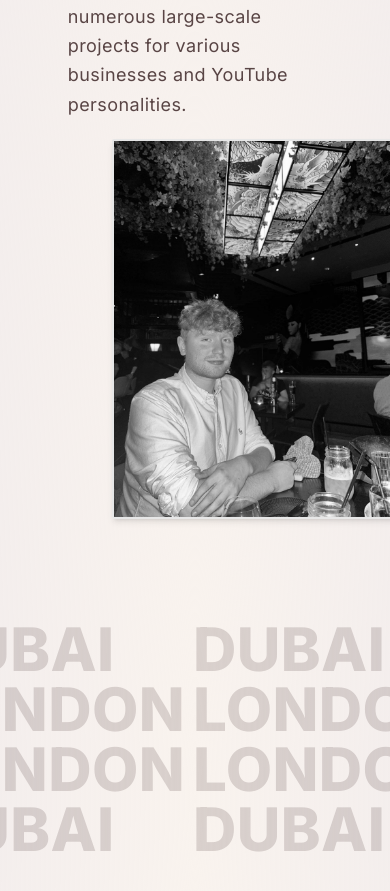
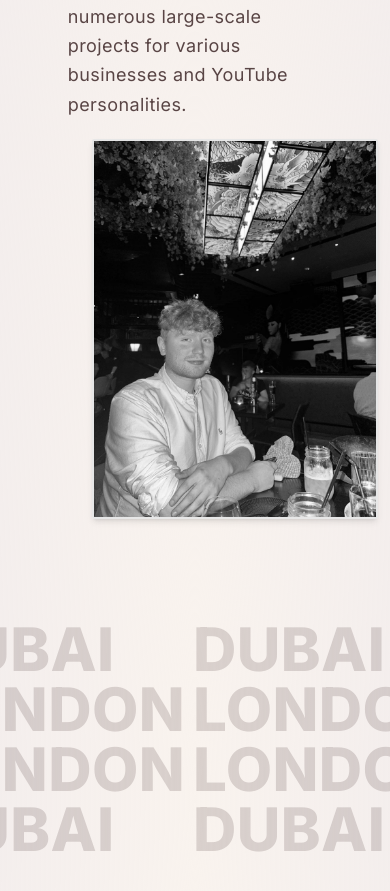
Before and after one commit to thomassbooth/Thomas-Booth-Portfolio, a Next.js app: page /about in a window 390 px wide. Shown: the part 1208-2099 px from the top of the page. Built offline with nearby package versions, Linux system fonts and the light colour scheme.

Commit message:
responsive

```diff
--- a/components/about/MeClient.tsx
+++ b/components/about/MeClient.tsx
@@ -27,12 +27,14 @@ const MeClient = () => {
           Interestingly, my professional journey commenced at an early stage. Since the age of 13, I had been pursuing a career freelance graphic designer and have accomplished numerous large-scale projects for various businesses and YouTube personalities.
           </p>
         </div>
+        <div className = 'flex w-full justify-center'>
         <Image src = '/images/thomasbooth01.jpeg'
             className = 'translate-x-10 shadow-md m-5 border-2 rounded-sm grayscale hover:grayscale-0 hover:translate-y-2 transition-all duration-500'
             alt = 'Pick of me :D'
             priority
             width={400}
             height={400}/>
+        </div>
       </div>
       <div className = 'flex flex-col w-screen text-6xl opacity-20 sm:overflow-x-hidden md:overflow-x-visible'>
         <Cities />
--- a/components/home/HomeClient.tsx
+++ b/components/home/HomeClient.tsx
@@ -38,8 +38,8 @@ const HomeClient = () => {
           Welcome to my digital hub! As an experienced software engineer, I passionately craft functional, intuitive, and visually appealing digital spaces that encapsulate each client&#39;s brand spirit.
           </p>
           <motion.div
-          whileTap={{ scale: 0.95 }}
-          transition={{ type: "spring", stiffness: 400, damping: 17 }}>
+            whileTap={{ scale: 0.95 }}
+            transition={{ type: "spring", stiffness: 400, damping: 17 }}>
           <Link href = '/about' className = 'text-pastel-blue-light flex items-center gap-2 mt-10 font-medium text-lg hover:underline'>
               Find out more
               <motion.span
```
